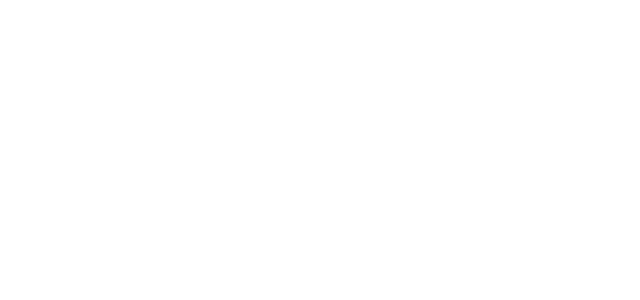
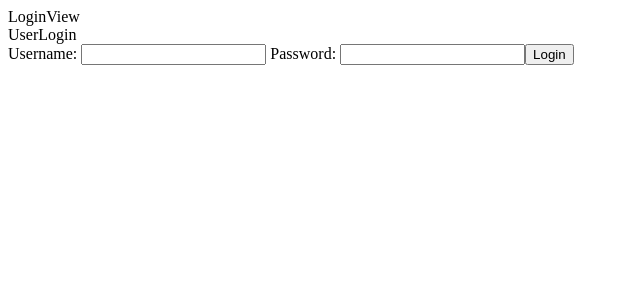
Before and after one commit to emeraldahp/capstoneFYND-himanshu, a Vue app in the folder courseApp/: page /loginview in a window 1280 px wide. Before the commit this address had no page. Shown: the top 300 px of the page, without its empty margins (0-640 px from the left). Built offline with nearby package versions, Linux system fonts and the light colour scheme.

Commit message:
loginview

```diff
--- a/courseApp/src/router/index.js
+++ b/courseApp/src/router/index.js
@@ -1,6 +1,6 @@
 import { createRouter, createWebHistory } from 'vue-router'
 import HomeView from '../views/HomeView.vue'
-import UserLogin from '../components/UserLogin.vue'
+import LoginView from '../views/LoginView.vue'
 import CourseView from '../views/CourseView.vue'
 import AdminView from '../views/AdminView.vue'
 
@@ -13,9 +13,9 @@
       component: HomeView
     },
     {
-      path: '/userlogin',
-      name: 'userlogin',
-      component: UserLogin
+      path: '/loginview',
+      name: 'loginview',
+      component: LoginView
     },
     {
       path: '/courseview',
--- a/courseApp/src/views/HomeView.vue
+++ b/courseApp/src/views/HomeView.vue
@@ -13,7 +13,7 @@
 <template>
     <div>
         courseApp HomePage <br>
-        <RouterLink to="/userlogin"> Login </RouterLink> <br>
+        <RouterLink to="/loginview"> Login </RouterLink> <br>
         <courses-list/>
 
     </div>
--- /dev/null
+++ b/courseApp/src/views/LoginView.vue
@@ -0,0 +1,18 @@
+<script>
+import UserLogin from '../components/UserLogin.vue'
+
+export default {
+    name: 'loginview',
+    components: {
+        UserLogin
+    }
+}
+
+</script>
+
+<template>
+    <div>
+        LoginView <br>
+        <user-login/>
+    </div>
+</template>
```
